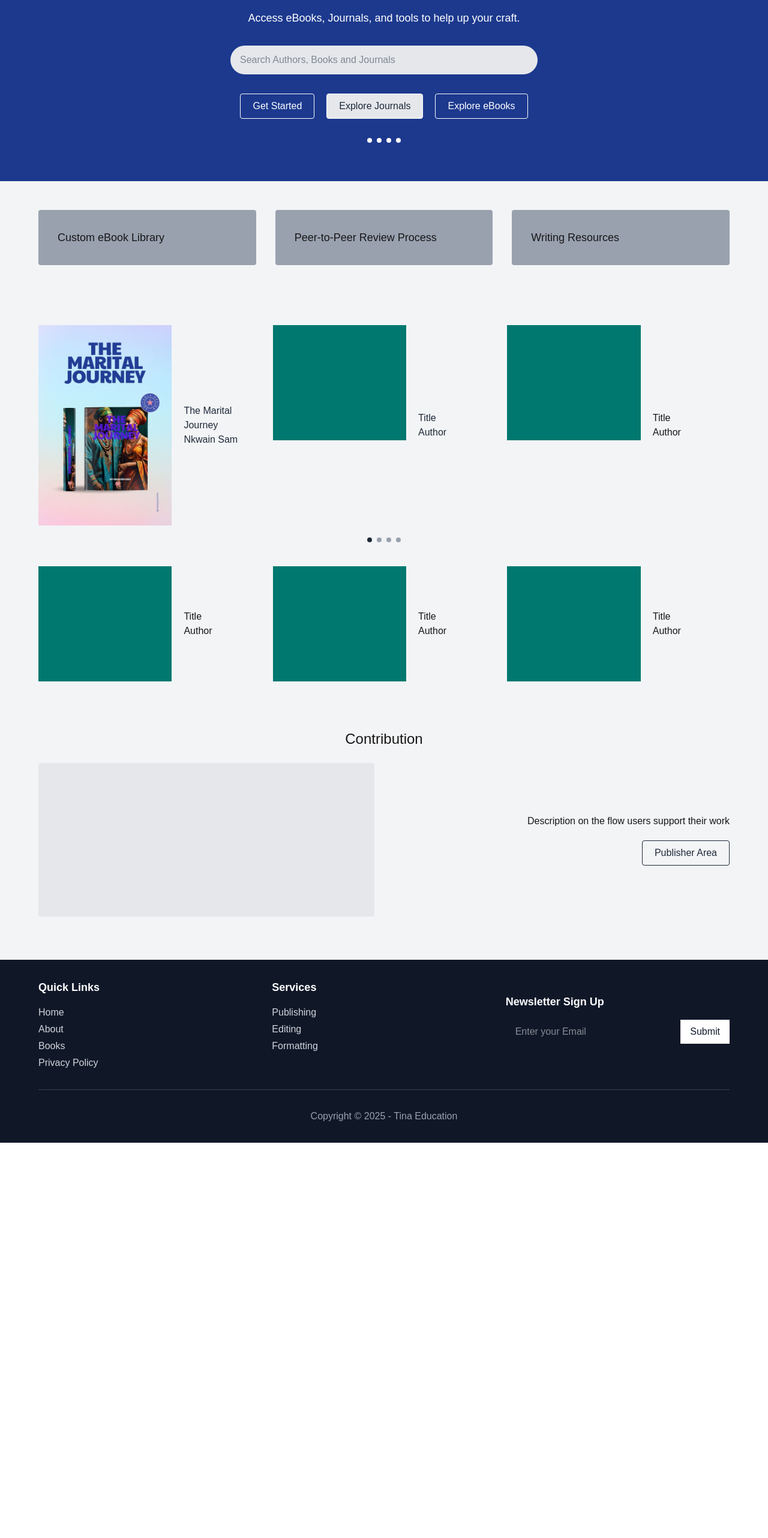
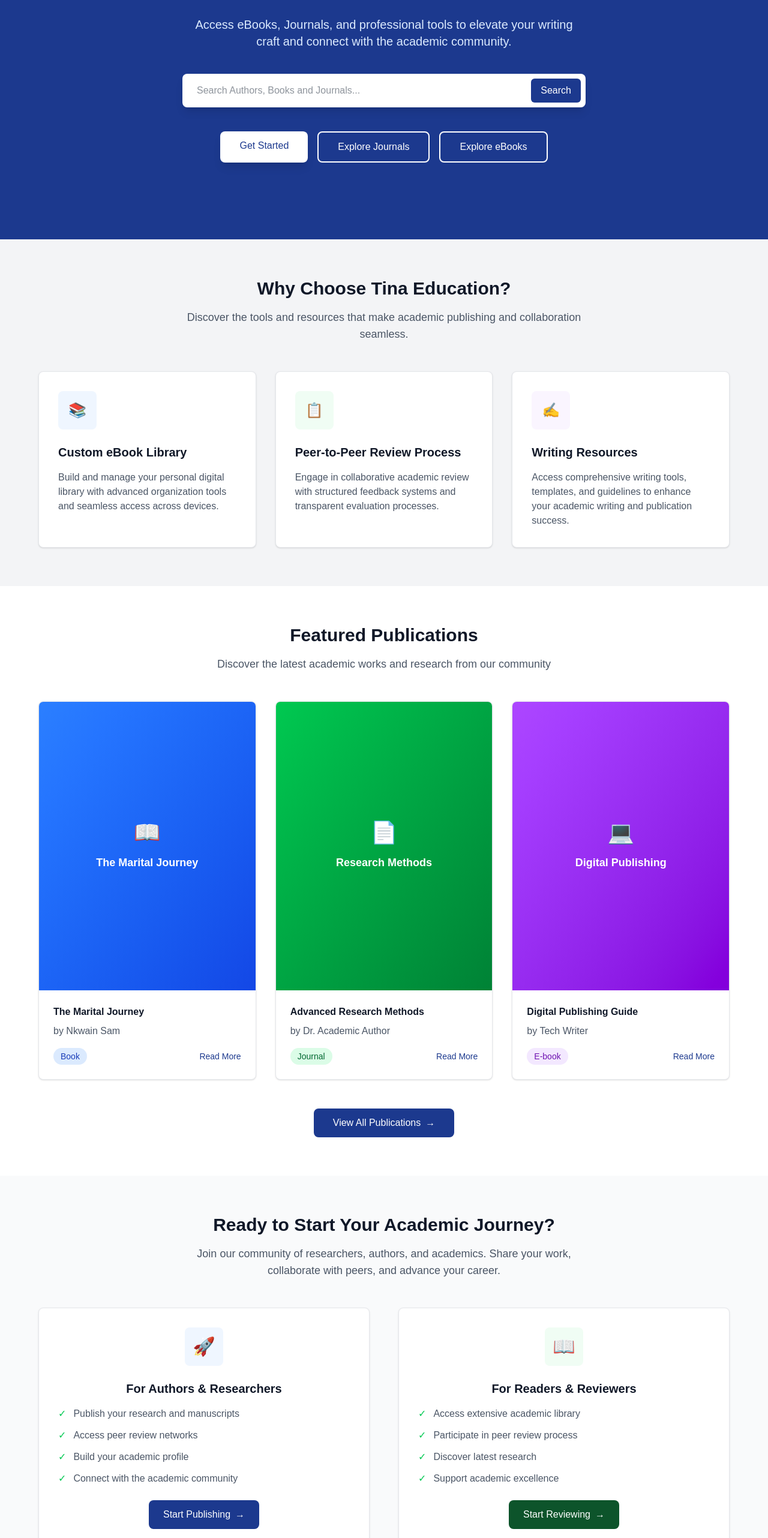
Before and after one commit to Bichesq/Tina-Education, a Next.js app: page / in a window 1280 px wide. Shown: the part 182-2746 px from the top of the page at 60% size. Before the commit the page ends 2087 px from the top, so only its background shows below. Built offline with nearby package versions, Linux system fonts and the light colour scheme; no server answers.

Commit message:
adjusted Home page

```diff
--- a/app/page.tsx
+++ b/app/page.tsx
@@ -1,26 +1,34 @@
-import Image from "next/image";
 import Link from "next/link";
 import React from "react";
 
 const Home: React.FC = () => {
   return (
-    <div className="bg-gray-100 py-6 min-h-screen">
+    <div className="bg-gray-100 min-h-screen">
       {/* Secondary Navigation */}
-      <div className="bg-white border-t border-b border-gray-200">
-        <div className="w-11/12 max-w-6xl mx-auto">
-          <ul className="flex py-4">
-            <li className="mr-8">
-              <Link href="#" className="text-gray-800 font-medium">
+      <div className="bg-white border-b border-gray-200 shadow-sm">
+        <div className="container mx-auto w-[90%] max-w-7xl">
+          <ul className="flex py-4 space-x-8">
+            <li>
+              <Link
+                href="#books"
+                className="text-gray-800 font-medium hover:text-blue-900 transition-colors"
+              >
                 Books
               </Link>
             </li>
-            <li className="mr-8">
-              <Link href="#" className="text-gray-800 font-medium">
+            <li>
+              <Link
+                href="#authors"
+                className="text-gray-800 font-medium hover:text-blue-900 transition-colors"
+              >
                 Authors
               </Link>
             </li>
-            <li className="mr-8">
-              <Link href="#" className="text-gray-800 font-medium">
+            <li>
+              <Link
+                href="#journals"
+                className="text-gray-800 font-medium hover:text-blue-900 transition-colors"
+              >
                 Journals
               </Link>
             </li>
@@ -29,152 +37,287 @@ const Home: React.FC = () => {
       </div>
 
       {/* Hero Section */}
-      <section className="bg-blue-900 text-white py-16 text-center">
-        <div className="w-11/12 max-w-6xl mx-auto">
-          <h1 className="text-3xl mb-4">Enhance the Author in you.</h1>
-          <p className="text-lg mb-8">
-            Access eBooks, Journals, and tools to help up your craft.
+      <section className="bg-blue-900 text-white py-20">
+        <div className="container mx-auto w-[90%] max-w-7xl text-center">
+          <h1 className="text-4xl md:text-5xl font-bold mb-6">
+            Enhance the Author in You
+          </h1>
+          <p className="text-xl mb-10 text-blue-100 max-w-2xl mx-auto">
+            Access eBooks, Journals, and professional tools to elevate your
+            writing craft and connect with the academic community.
           </p>
 
-          <div className="max-w-lg mx-auto my-8">
+          <div className="max-w-2xl mx-auto mb-10">
+            <div className="relative">
               <input
                 type="text"
-              className="w-full px-4 py-3 rounded-full text-base text-gray-800 bg-gray-200 focus:outline-none focus:ring-2 focus:ring-blue-500"
-              placeholder="Search Authors, Books and Journals"
+                className="w-full px-6 py-4 rounded-lg text-base text-gray-800 bg-white focus:outline-none focus:ring-2 focus:ring-blue-300 shadow-lg"
+                placeholder="Search Authors, Books and Journals..."
               />
+              <button className="absolute right-2 top-2 px-4 py-2 bg-blue-900 text-white rounded-md hover:bg-blue-800 transition-colors">
+                Search
+              </button>
+            </div>
           </div>
 
-          <div className="flex justify-center gap-5 mb-8">
-            <a
-              href="#"
-              className="px-5 py-2 border border-white rounded text-white hover:bg-white hover:bg-opacity-10 transition-colors"
+          <div className="flex flex-col sm:flex-row justify-center gap-4 mb-12">
+            <Link
+              href="/dashboard"
+              className="px-8 py-3 bg-white text-blue-900 rounded-lg font-medium hover:bg-gray-100 transition-colors shadow-lg"
             >
               Get Started
-            </a>
-            <a
-              href="#"
-              className="px-5 py-2 border border-white rounded bg-gray-200 text-gray-800"
+            </Link>
+            <Link
+              href="#journals"
+              className="px-8 py-3 border-2 border-white text-white rounded-lg font-medium hover:bg-white hover:text-blue-900 transition-colors"
             >
               Explore Journals
-            </a>
-            <a
-              href="#"
-              className="px-5 py-2 border border-white rounded text-white hover:bg-white hover:bg-opacity-10 transition-colors"
+            </Link>
+            <Link
+              href="#books"
+              className="px-8 py-3 border-2 border-white text-white rounded-lg font-medium hover:bg-white hover:text-blue-900 transition-colors"
             >
               Explore eBooks
-            </a>
-          </div>
-
-          <div className="flex justify-center gap-2">
-            <span className="w-2 h-2 rounded-full bg-white"></span>
-            <span className="w-2 h-2 rounded-full bg-white bg-opacity-50"></span>
-            <span className="w-2 h-2 rounded-full bg-white bg-opacity-50"></span>
-            <span className="w-2 h-2 rounded-full bg-white bg-opacity-50"></span>
+            </Link>
           </div>
         </div>
       </section>
 
-      {/* Categories Section */}
-      <section className="py-12">
-        <div className="w-11/12 max-w-6xl mx-auto">
+      {/* Features Section */}
+      <section className="py-16">
+        <div className="container mx-auto w-[90%] max-w-7xl">
+          <div className="text-center mb-12">
+            <h2 className="text-3xl font-bold text-gray-900 mb-4">
+              Why Choose Tina Education?
+            </h2>
+            <p className="text-lg text-gray-600 max-w-2xl mx-auto">
+              Discover the tools and resources that make academic publishing and
+              collaboration seamless.
+            </p>
+          </div>
+
           <div className="grid grid-cols-1 md:grid-cols-3 gap-8">
-            <div className="bg-gray-400 p-8 rounded hover:transform hover:-translate-y-1 transition-transform duration-300 cursor-pointer">
-              <h3 className="text-lg font-medium">Custom eBook Library</h3>
+            <div className="bg-white rounded-lg shadow-sm border border-gray-200 p-8 hover:shadow-md transition-shadow cursor-pointer">
+              <div className="w-16 h-16 bg-blue-50 text-blue-900 rounded-lg flex items-center justify-center text-2xl mb-6">
+                📚
               </div>
-            <div className="bg-gray-400 p-8 rounded hover:transform hover:-translate-y-1 transition-transform duration-300 cursor-pointer">
-              <h3 className="text-lg font-medium">
+              <h3 className="text-xl font-bold text-gray-900 mb-4">
+                Custom eBook Library
+              </h3>
+              <p className="text-gray-600">
+                Build and manage your personal digital library with advanced
+                organization tools and seamless access across devices.
+              </p>
+            </div>
+
+            <div className="bg-white rounded-lg shadow-sm border border-gray-200 p-8 hover:shadow-md transition-shadow cursor-pointer">
+              <div className="w-16 h-16 bg-green-50 text-green-900 rounded-lg flex items-center justify-center text-2xl mb-6">
+                📋
+              </div>
+              <h3 className="text-xl font-bold text-gray-900 mb-4">
                 Peer-to-Peer Review Process
               </h3>
+              <p className="text-gray-600">
+                Engage in collaborative academic review with structured feedback
+                systems and transparent evaluation processes.
+              </p>
             </div>
-            <div className="bg-gray-400 p-8 rounded hover:transform hover:-translate-y-1 transition-transform duration-300 cursor-pointer">
-              <h3 className="text-lg font-medium">Writing Resources</h3>
+
+            <div className="bg-white rounded-lg shadow-sm border border-gray-200 p-8 hover:shadow-md transition-shadow cursor-pointer">
+              <div className="w-16 h-16 bg-purple-50 text-purple-900 rounded-lg flex items-center justify-center text-2xl mb-6">
+                ✍️
+              </div>
+              <h3 className="text-xl font-bold text-gray-900 mb-4">
+                Writing Resources
+              </h3>
+              <p className="text-gray-600">
+                Access comprehensive writing tools, templates, and guidelines to
+                enhance your academic writing and publication success.
+              </p>
             </div>
           </div>
         </div>
       </section>
 
-      {/* Featured Books Section */}
-      <section className="py-8">
-        <div className="w-11/12 max-w-6xl mx-auto">
-          <div className="grid grid-cols-1 md:grid-cols-3 gap-5 mt-5">
-            <div className="flex bg-gray-100 text-gray-800">
-              <div className="w-3/5">
-                <Image
-                  className="w-full"
-                  src="/images/The Marital Journey cover.jpg"
-                  alt="The Marital Journey"
-                  width={135}
-                  height={145}
-                />
+      {/* Featured Publications Section */}
+      <section id="books" className="py-16 bg-white">
+        <div className="container mx-auto w-[90%] max-w-7xl">
+          <div className="text-center mb-12">
+            <h2 className="text-3xl font-bold text-gray-900 mb-4">
+              Featured Publications
+            </h2>
+            <p className="text-lg text-gray-600">
+              Discover the latest academic works and research from our community
+            </p>
           </div>
-              <div className="w-2/5 self-center p-5">
-                <h3 className="font-medium">The Marital Journey</h3>
-                <p>Nkwain Sam</p>
+
+          <div className="grid grid-cols-1 md:grid-cols-2 lg:grid-cols-3 gap-8">
+            <div className="bg-white rounded-lg shadow-sm border border-gray-200 overflow-hidden hover:shadow-md transition-shadow">
+              <div className="aspect-[3/4] bg-gradient-to-br from-blue-500 to-blue-700 flex items-center justify-center">
+                <div className="text-white text-center p-6">
+                  <div className="text-4xl mb-4">📖</div>
+                  <h3 className="text-lg font-bold">The Marital Journey</h3>
                 </div>
               </div>
-            <div className="flex bg-gray-100 text-gray-800">
-              <div className="w-3/5 h-48 bg-teal-700"></div>
-              <div className="w-2/5 self-center p-5">
-                <h3 className="font-medium">Title</h3>
-                <p>Author</p>
-              </div>
-            </div>
-            <div className="flex bg-gray-100">
-              <div className="w-3/5 h-48 bg-teal-700"></div>
-              <div className="w-2/5 self-center p-5">
-                <h3 className="font-medium">Title</h3>
-                <p>Author</p>
+              <div className="p-6">
+                <h3 className="font-bold text-gray-900 mb-2">
+                  The Marital Journey
+                </h3>
+                <p className="text-gray-600 mb-4">by Nkwain Sam</p>
+                <div className="flex items-center justify-between">
+                  <span className="px-3 py-1 bg-blue-100 text-blue-800 rounded-full text-sm font-medium">
+                    Book
+                  </span>
+                  <button className="text-blue-900 hover:text-blue-700 font-medium text-sm">
+                    Read More
+                  </button>
                 </div>
               </div>
             </div>
 
-          <div className="flex justify-center gap-2 mt-5">
-            <span className="w-2 h-2 rounded-full bg-gray-800"></span>
-            <span className="w-2 h-2 rounded-full bg-gray-400"></span>
-            <span className="w-2 h-2 rounded-full bg-gray-400"></span>
-            <span className="w-2 h-2 rounded-full bg-gray-400"></span>
+            <div className="bg-white rounded-lg shadow-sm border border-gray-200 overflow-hidden hover:shadow-md transition-shadow">
+              <div className="aspect-[3/4] bg-gradient-to-br from-green-500 to-green-700 flex items-center justify-center">
+                <div className="text-white text-center p-6">
+                  <div className="text-4xl mb-4">📄</div>
+                  <h3 className="text-lg font-bold">Research Methods</h3>
+                </div>
+              </div>
+              <div className="p-6">
+                <h3 className="font-bold text-gray-900 mb-2">
+                  Advanced Research Methods
+                </h3>
+                <p className="text-gray-600 mb-4">by Dr. Academic Author</p>
+                <div className="flex items-center justify-between">
+                  <span className="px-3 py-1 bg-green-100 text-green-800 rounded-full text-sm font-medium">
+                    Journal
+                  </span>
+                  <button className="text-blue-900 hover:text-blue-700 font-medium text-sm">
+                    Read More
+                  </button>
+                </div>
+              </div>
             </div>
 
-          <div className="grid grid-cols-1 md:grid-cols-3 gap-5 mt-10">
-            <div className="flex bg-gray-100">
-              <div className="w-3/5 h-48 bg-teal-700"></div>
-              <div className="w-2/5 self-center p-5">
-                <h3 className="font-medium">Title</h3>
-                <p>Author</p>
+            <div className="bg-white rounded-lg shadow-sm border border-gray-200 overflow-hidden hover:shadow-md transition-shadow">
+              <div className="aspect-[3/4] bg-gradient-to-br from-purple-500 to-purple-700 flex items-center justify-center">
+                <div className="text-white text-center p-6">
+                  <div className="text-4xl mb-4">💻</div>
+                  <h3 className="text-lg font-bold">Digital Publishing</h3>
                 </div>
               </div>
-            <div className="flex bg-gray-100">
-              <div className="w-3/5 h-48 bg-teal-700"></div>
-              <div className="w-2/5 self-center p-5">
-                <h3 className="font-medium">Title</h3>
-                <p>Author</p>
-              </div>
-            </div>
-            <div className="flex bg-gray-100">
-              <div className="w-3/5 h-48 bg-teal-700"></div>
-              <div className="w-2/5 self-center p-5">
-                <h3 className="font-medium">Title</h3>
-                <p>Author</p>
+              <div className="p-6">
+                <h3 className="font-bold text-gray-900 mb-2">
+                  Digital Publishing Guide
+                </h3>
+                <p className="text-gray-600 mb-4">by Tech Writer</p>
+                <div className="flex items-center justify-between">
+                  <span className="px-3 py-1 bg-purple-100 text-purple-800 rounded-full text-sm font-medium">
+                    E-book
+                  </span>
+                  <button className="text-blue-900 hover:text-blue-700 font-medium text-sm">
+                    Read More
+                  </button>
                 </div>
               </div>
             </div>
           </div>
+
+          <div className="text-center mt-12">
+            <Link
+              href="/dashboard/publications"
+              className="inline-flex items-center px-8 py-3 bg-blue-900 text-white rounded-lg hover:bg-blue-800 transition-colors font-medium"
+            >
+              View All Publications
+              <span className="ml-2">→</span>
+            </Link>
+          </div>
+        </div>
       </section>
 
-      {/* Contribution Section */}
-      <section className="py-12 text-center">
-        <div className="w-11/12 max-w-6xl mx-auto">
-          <h2 className="text-2xl font-medium mb-6">Contribution</h2>
-          <div className="grid grid-cols-1 md:grid-cols-2 gap-8 items-center">
-            <div className="bg-gray-200 h-64 rounded"></div>
-            <div className="text-right">
-              <p>Description on the flow users support their work</p>
-              <a
-                href="#"
-                className="inline-block mt-5 px-5 py-2 border border-gray-800 rounded text-gray-800"
+      {/* Call to Action Section */}
+      <section className="py-16 bg-gray-50">
+        <div className="container mx-auto w-[90%] max-w-7xl">
+          <div className="text-center mb-12">
+            <h2 className="text-3xl font-bold text-gray-900 mb-4">
+              Ready to Start Your Academic Journey?
+            </h2>
+            <p className="text-lg text-gray-600 max-w-2xl mx-auto">
+              Join our community of researchers, authors, and academics. Share
+              your work, collaborate with peers, and advance your career.
+            </p>
+          </div>
+
+          <div className="grid grid-cols-1 md:grid-cols-2 gap-12 items-center">
+            <div className="bg-white rounded-lg shadow-sm border border-gray-200 p-8">
+              <div className="w-16 h-16 bg-blue-50 text-blue-900 rounded-lg flex items-center justify-center text-3xl mb-6 mx-auto">
+                🚀
+              </div>
+              <h3 className="text-xl font-bold text-gray-900 mb-4 text-center">
+                For Authors & Researchers
+              </h3>
+              <ul className="space-y-3 text-gray-600 mb-6">
+                <li className="flex items-center">
+                  <span className="text-green-500 mr-3">✓</span>
+                  Publish your research and manuscripts
+                </li>
+                <li className="flex items-center">
+                  <span className="text-green-500 mr-3">✓</span>
+                  Access peer review networks
+                </li>
+                <li className="flex items-center">
+                  <span className="text-green-500 mr-3">✓</span>
+                  Build your academic profile
+                </li>
+                <li className="flex items-center">
+                  <span className="text-green-500 mr-3">✓</span>
+                  Connect with the academic community
+                </li>
+              </ul>
+              <div className="text-center">
+                <Link
+                  href="/dashboard"
+                  className="inline-flex items-center px-6 py-3 bg-blue-900 text-white rounded-lg hover:bg-blue-800 transition-colors font-medium"
                 >
-                Publisher Area
-              </a>
+                  Start Publishing
+                  <span className="ml-2">→</span>
+                </Link>
+              </div>
+            </div>
+
+            <div className="bg-white rounded-lg shadow-sm border border-gray-200 p-8">
+              <div className="w-16 h-16 bg-green-50 text-green-900 rounded-lg flex items-center justify-center text-3xl mb-6 mx-auto">
+                📖
+              </div>
+              <h3 className="text-xl font-bold text-gray-900 mb-4 text-center">
+                For Readers & Reviewers
+              </h3>
+              <ul className="space-y-3 text-gray-600 mb-6">
+                <li className="flex items-center">
+                  <span className="text-green-500 mr-3">✓</span>
+                  Access extensive academic library
+                </li>
+                <li className="flex items-center">
+                  <span className="text-green-500 mr-3">✓</span>
+                  Participate in peer review process
+                </li>
+                <li className="flex items-center">
+                  <span className="text-green-500 mr-3">✓</span>
+                  Discover latest research
+                </li>
+                <li className="flex items-center">
+                  <span className="text-green-500 mr-3">✓</span>
+                  Support academic excellence
+                </li>
+              </ul>
+              <div className="text-center">
+                <Link
+                  href="/dashboard/reviews"
+                  className="inline-flex items-center px-6 py-3 bg-green-900 text-white rounded-lg hover:bg-green-800 transition-colors font-medium"
+                >
+                  Start Reviewing
+                  <span className="ml-2">→</span>
+                </Link>
+              </div>
             </div>
           </div>
         </div>
```
Also changed, not shown: app/dashboard/publications/page.tsx (+4 -12 lines). Lines whose indentation alone changed are shown as unchanged.
